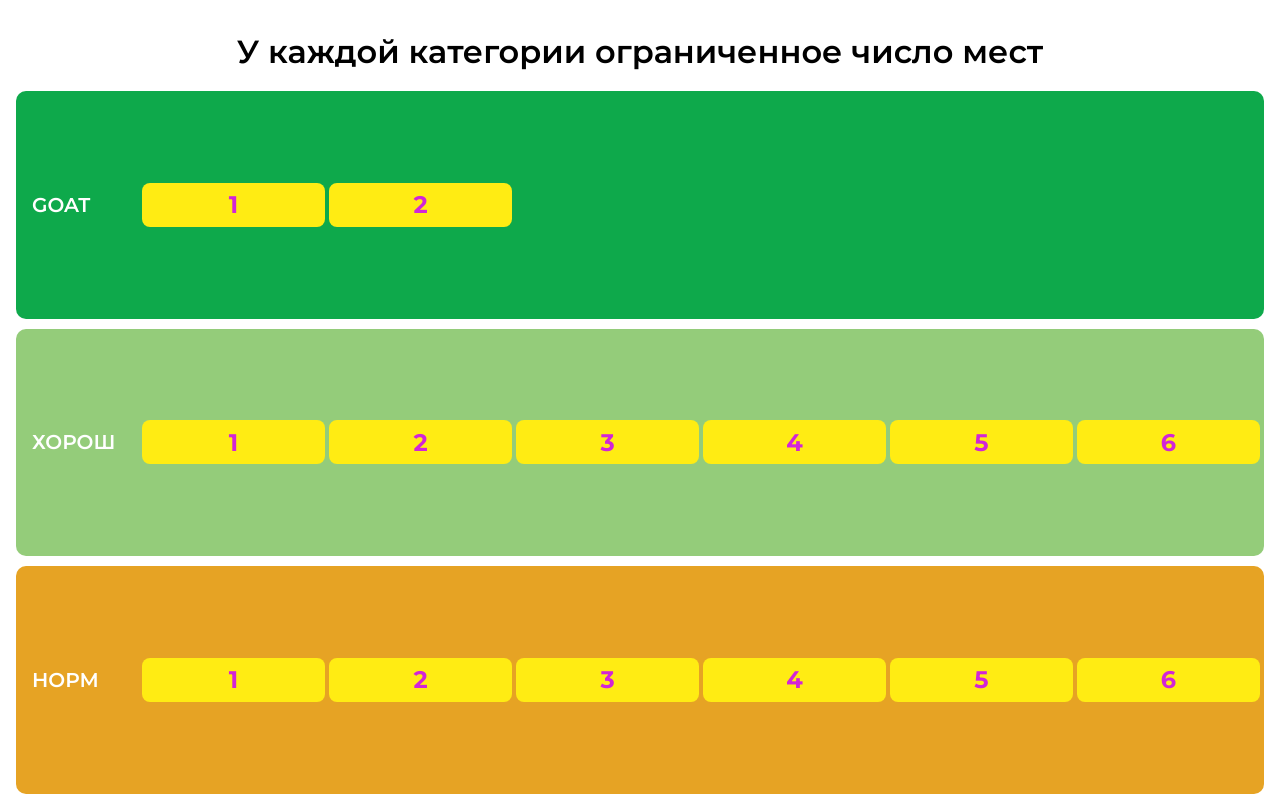
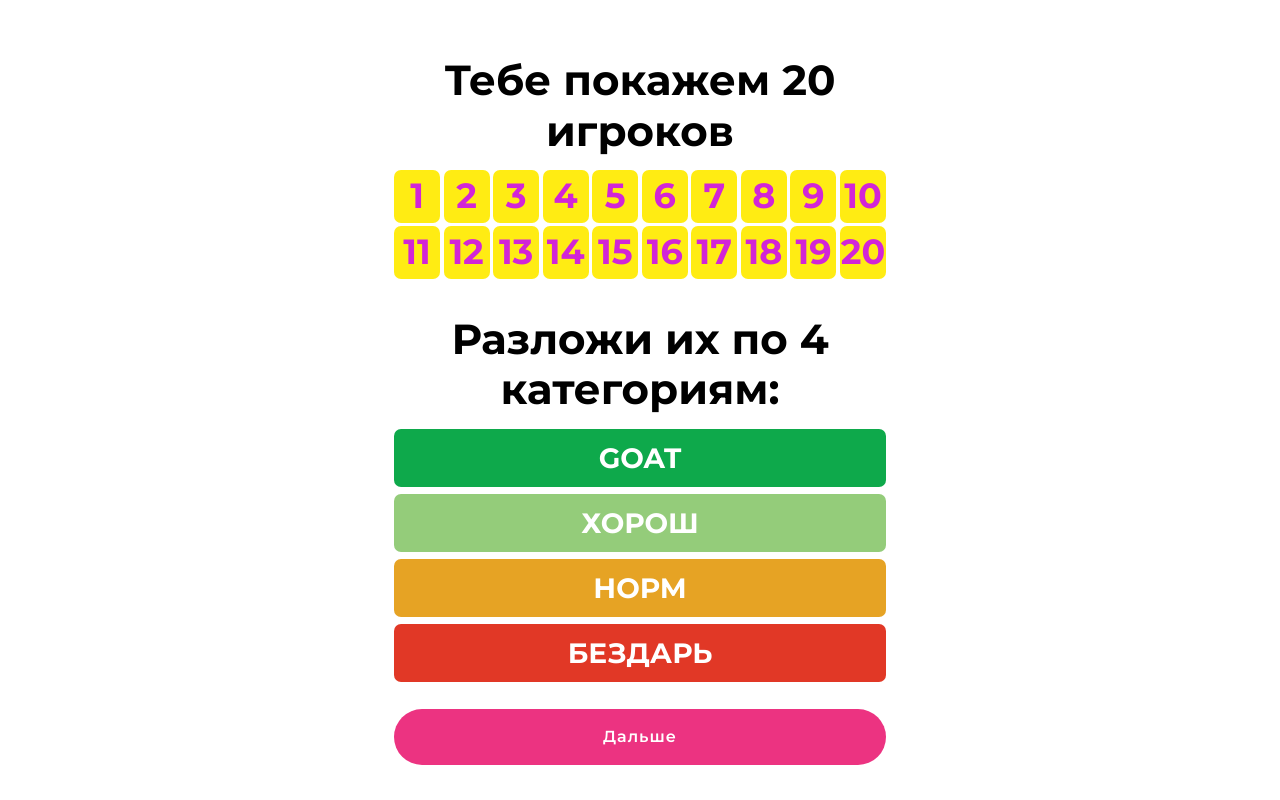
Before and after one commit to Emazov/myach-pro-tier-list, a React (Vite) app: page /guide in a window 1280 px wide. Shown: the top 800 px of the page. Built offline with nearby package versions, Linux system fonts and the light colour scheme.

Commit message:
responsible design

```diff
--- a/src/App.tsx
+++ b/src/App.tsx
@@ -1,14 +1,16 @@
 import { Routes, Route } from 'react-router-dom';
-import Welcome from './pages/Welcome';
-import Guide from './pages/Guide';
-import './App.css';
+import Welcome from './pages/Welcome.page';
+import Guide from './pages/Guide.page';
+import Game from './pages/Game.page';
+// import './App.css';
 
 const App = () => {
 	return (
-		<div className='app'>
+		<div className='app h-screen'>
 			<Routes>
 				<Route path='/' element={<Welcome />} />
 				<Route path='/guide' element={<Guide />} />
+				<Route path='/game' element={<Game />} />
 			</Routes>
 		</div>
 	);
--- a/src/index.css
+++ b/src/index.css
@@ -1,19 +1,34 @@
-/* @import "tailwindcss"; */
+@import "tailwindcss";
 
-* {
-	margin: 0;
-	padding: 0;
-	box-sizing: border-box;
-}
 
 html {
-	font-size: 16px;
+	font-size: 14px;
 }
 
 body {
+	max-width: 520px;
+	margin: 0 auto;
 	font-family: 'Montserrat', sans-serif;
 }
 
+h2 {
+	line-height: 1.2;
+}
+
+.container {
+	padding: 2rem 1rem 2.5rem;
+}
+
+.link_btn {
+	width: 100%;
+	display: inline-block;
+	font-weight: 600;
+	letter-spacing: 1px;
+	text-align: center;
+	border-radius: 3rem;
+}
+
+/*
 h2 {
 	font-size: 2rem;
 	font-weight: 600;
@@ -28,4 +43,4 @@ a:hover {
 
 ul li {
 	list-style: none;
-}
+} */
--- /dev/null
+++ b/src/pages/Game.page.tsx
@@ -0,0 +1,24 @@
+import { Link } from 'react-router-dom';
+
+const Game = () => {
+	return (
+		<div className='game h-full'>
+			<div className='container flex flex-col justify-between h-full'>
+				<div></div>
+				<div className='hero flex flex-col items-center'>
+					<h2 className='text-[clamp(2rem,7vw,3rem)] text-center font-bold'>
+						Game
+					</h2>
+				</div>
+				<Link
+					to='/guide'
+					className='link_btn text-[#EC3381] border-2 text-[clamp(1rem,2vh,1.5rem)] py-[clamp(0.5rem,2vh,1rem)]'
+				>
+					Назад
+				</Link>{' '}
+			</div>
+		</div>
+	);
+};
+
+export default Game;
--- /dev/null
+++ b/src/pages/Guide.page.tsx
@@ -0,0 +1,131 @@
+import { useState } from 'react';
+import { Link } from 'react-router-dom';
+
+const players = Array.from({ length: 20 }, (_, i) => i + 1);
+
+const categories = [
+	{ name: 'goat', color: '#0EA94B', slots: 2 },
+	{ name: 'Хорош', color: '#94CC7A', slots: 6 },
+	{ name: 'норм', color: '#E6A324', slots: 6 },
+	{ name: 'Бездарь', color: '#E13826', slots: 6 },
+];
+
+const Guide = () => {
+	const [nextStep, setNextStep] = useState(false);
+
+	return (
+		<div className=' h-full'>
+			<div className='container flex flex-col justify-between h-full'>
+				<div></div>
+				<div className='hero flex flex-col gap-10'>
+					{!nextStep && (
+						<>
+							<div className='guide_item'>
+								<h2 className='text-[clamp(2rem,7vw,3rem)] text-center font-bold mb-4'>
+									Тебе покажем 20 игроков
+								</h2>
+								<div className='player_list grid grid-cols-10 gap-1'>
+									{players.map((num) => (
+										<div
+											className='player_item flex items-center justify-center text-[clamp(1.5rem,4vw,2.5rem)] font-bold bg-[#FFEC13] text-[#D225D7] rounded-lg'
+											key={`player-${num}`}
+										>
+											<p>{num}</p>
+										</div>
+									))}
+								</div>
+							</div>
+							<div className='guide_item'>
+								<h2 className='text-[clamp(2rem,7vw,3rem)] text-center font-bold mb-4'>
+									Разложи их по 4 категориям:
+								</h2>
+								<ul className='category_list text-center flex flex-col gap-2'>
+									{categories.map((category) => (
+										<li
+											key={`category-${category.name}`}
+											className='category_item text-[clamp(1.5rem,4vw,2rem)] font-bold rounded-lg text-white uppercase py-[clamp(0.5rem,1vh,1.5rem)]'
+											style={{
+												backgroundColor: category.color,
+											}}
+										>
+											<p>{category.name}</p>
+										</li>
+									))}
+								</ul>
+							</div>
+						</>
+					)}
+					{nextStep && (
+						<>
+							<div className='guide_item'>
+								<h2 className='text-[clamp(2rem,7vw,3rem)] text-center font-bold mb-4'>
+									У каждой категории ограниченное число мест
+								</h2>
+								<ul className='category_list flex flex-col gap-2'>
+									{categories.map((category) => (
+										<li
+											key={`category-${category.name}`}
+											className='category_item rounded-lg py-[clamp(0.5rem,1vh,1rem)] flex px-[clamp(1rem,2vw,2rem)] justify-between items-center'
+											style={{
+												backgroundColor: category.color,
+											}}
+										>
+											<p className='category_name text-[clamp(1.5rem,4vw,2rem)] font-bold text-white text-left uppercase '>
+												{category.name}
+											</p>
+											<ul className='player_list grid grid-cols-6 gap-2 items-center'>
+												{Array.from(
+													{ length: category.slots },
+													(_, i) => i + 1,
+												).map((num) => (
+													<li
+														className='player_item flex items-center justify-center text-[clamp(1.5rem,4vw,2.5rem)] font-bold bg-[#FFEC13] text-[#D225D7] rounded-lg w-[clamp(2rem,4vw,3rem)] h-[clamp(2rem,4vh,4rem)]'
+														key={`slot-${num}`}
+													>
+														{num}
+													</li>
+												))}
+											</ul>
+										</li>
+									))}
+								</ul>
+							</div>
+							<div className='guide_item'>
+								<h2 className='text-[clamp(2rem,7vw,3rem)] text-center font-bold'>
+									Если в категории нет места — можно заменить игрока или выбрать
+									другую
+								</h2>
+							</div>
+						</>
+					)}
+				</div>
+				{!nextStep && (
+					<button
+						className='link_btn bg-[#EC3381] text-white py-[clamp(1rem,2vh,2rem)] text-[clamp(1rem,2vh,1.5rem)]'
+						onClick={() => setNextStep(true)}
+					>
+						Дальше
+					</button>
+				)}
+				{nextStep && (
+					<div className='guide_btns flex gap-3 items-center'>
+						<button
+							className='link_btn text-[#EC3381] border-2 text-[clamp(1rem,2vh,1.5rem)] py-[clamp(0.5rem,2vh,1rem)]'
+							onClick={() => setNextStep(false)}
+						>
+							Назад
+						</button>
+						<Link
+							to='/game'
+							className='link_btn text-white bg-[#EC3381] text-[clamp(1rem,2vh,1.5rem)] border-2 py-[clamp(0.5rem,2vh,1rem)]'
+						>
+							Начать игру
+						</Link>
+					</div>
+				)}
+			</div>
+		</div>
+	);
+};
+
+export default Guide;
--- a/src/pages/Guide.tsx
+++ /dev/null
@@ -1,126 +0,0 @@
-import { useState } from 'react';
-import { Link } from 'react-router-dom';
-
-const players = Array.from({ length: 20 }, (_, i) => i + 1);
-
-const categories = [
-	{ name: 'goat', color: '#0EA94B', slots: 2 },
-	{ name: 'Хорош', color: '#94CC7A', slots: 6 },
-	{ name: 'норм', color: '#E6A324', slots: 6 },
-	{ name: 'Бездарь', color: '#E13826', slots: 6 },
-];
-
-const Guide = () => {
-	const [nextStep, setNextStep] = useState(true);
-
-	return (
-		<div className='guide'>
-			<div className='container'>
-				<div className='hero'>
-					{!nextStep && (
-						<>
-							<div className='guide_item'>
-								<h2>Тебе покажем 20 игроков</h2>
-								<div
-									className='player_list'
-									style={{ gridTemplateColumns: 'repeat(10, 1fr)' }}
-								>
-									{players.map((num) => (
-										<div className='player_item' key={`player-${num}`}>
-											<p>{num}</p>
-										</div>
-									))}
-								</div>
-							</div>
-							<div className='guide_item'>
-								<h2>Разложи их по 4 категориям:</h2>
-								<ul className='category_list' style={{ textAlign: 'center' }}>
-									{categories.map((category) => (
-										<li
-											key={`category-${category.name}`}
-											className='category_item'
-											style={{
-												backgroundColor: category.color,
-												padding: '14px 16px',
-											}}
-										>
-											<p>{category.name}</p>
-										</li>
-									))}
-								</ul>
-							</div>
-						</>
-					)}
-					{nextStep && (
-						<>
-							<div className='guide_item'>
-								<h2>У каждой категории ограниченное число мест</h2>
-								<ul className='category_list'>
-									{categories.map((category) => (
-										<li
-											key={`category-${category.name}`}
-											className='category_item'
-											style={{
-												backgroundColor: category.color,
-												display: 'grid',
-												alignItems: 'center',
-												gridTemplateColumns: 'auto 1fr',
-												padding: '2px 4px 2px 16px',
-												gap: '10px',
-											}}
-										>
-											<p className='category_name'>{category.name}</p>
-											<ul
-												className='player_list'
-												style={{
-													gridTemplateColumns: `repeat(6, 1fr)`,
-													alignItems: 'center',
-												}}
-											>
-												{Array.from(
-													{ length: category.slots },
-													(_, i) => i + 1,
-												).map((num) => (
-													<li className='player_item' key={`slot-${num}`}>
-														<p>{num}</p>
-													</li>
-												))}
-											</ul>
-										</li>
-									))}
-								</ul>
-							</div>
-							<div className='guide_item'>
-								<h2>
-									Если в категории нет места — можно заменить игрока или выбрать
-									другую
-								</h2>
-							</div>
-						</>
-					)}
-				</div>
-				{!nextStep && (
-					<button className='link_btn' onClick={() => setNextStep(true)}>
-						Дальше
-					</button>
-				)}
-				{nextStep && (
-					<div className='guide_btns'>
-						<button
-							className='link_btn'
-							style={{ background: 'none', color: '#EC3381' }}
-							onClick={() => setNextStep(false)}
-						>
-							Назад
-						</button>
-						<Link to='/game' className='link_btn'>
-							Начать игру
-						</Link>
-					</div>
-				)}
-			</div>
-		</div>
-	);
-};
-
-export default Guide;
--- /dev/null
+++ b/src/pages/Welcome.page.tsx
@@ -0,0 +1,27 @@
+import { Link } from 'react-router-dom';
+
+const Welcome = () => {
+	return (
+		<div className='welcome bg-[url("./main_bg.jpg")] bg-cover bg-center h-full'>
+			<div className='container flex flex-col justify-between h-full'>
+				<div></div>
+				<div className='hero flex flex-col items-center'>
+					<h2 className='text-white text-[clamp(2.5rem,9vw,3.5rem)] text-center font-bold'>
+						Добро пожаловать!
+					</h2>
+
+					<img src='./main_logo.png' alt='logo' className='logo' />
+				</div>
+
+				<Link
+					to='/guide'
+					className='link_btn bg-[#FFEC13] text-[clamp(1rem,2vh,1.5rem)] text-black py-[clamp(1rem,1vh,2rem)]'
+				>
+					Поехали!
+				</Link>
+			</div>
+		</div>
+	);
+};
+
+export default Welcome;
--- a/src/pages/Welcome.tsx
+++ /dev/null
@@ -1,21 +0,0 @@
-import { Link } from 'react-router-dom';
-
-const Welcome = () => {
-	return (
-		<div className='welcome'>
-			<div className='container'>
-				<div className='hero'>
-					<h2>Добро пожаловать!</h2>
-
-					<img src='./main_logo.png' alt='logo' className='logo' />
-				</div>
-
-				<Link to='/guide' className='link_btn'>
-					Поехали!
-				</Link>
-			</div>
-		</div>
-	);
-};
-
-export default Welcome;
--- a/vite.config.ts
+++ b/vite.config.ts
@@ -1,11 +1,8 @@
 import { defineConfig } from 'vite';
 import react from '@vitejs/plugin-react-swc';
-// import tailwindcss from '@tailwindcss/vite';
+import tailwindcss from '@tailwindcss/vite';
 
 // https://vite.dev/config/
 export default defineConfig({
-	plugins: [
-		react(),
-		// tailwindcss()
-	],
+	plugins: [react(), tailwindcss()],
 });
```
